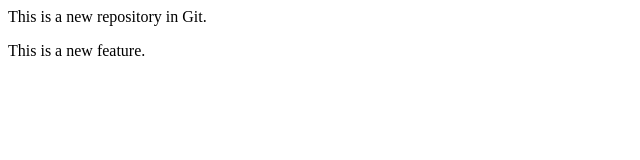
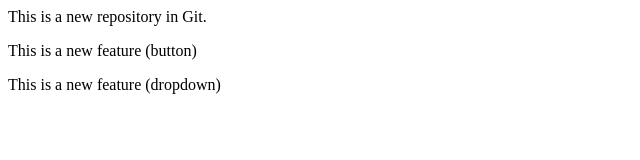
Before and after one commit to Tannu-Gupta/LocalRepo, a plain HTML site: page index.html in a window 1280 px wide. Shown: the whole page, without its empty margins (0-640 px from the left). Drawn offline with Linux system fonts and the light colour scheme.

Commit message:
Add both features

```diff
--- a/index.html
+++ b/index.html
@@ -1,2 +1,3 @@
  <p>This is a new repository in Git.</p>
- <p>This is a new feature.</p><p>
+ <p>This is a new feature (button)<p>
+    <p>This is a new feature (dropdown)</p>
```
